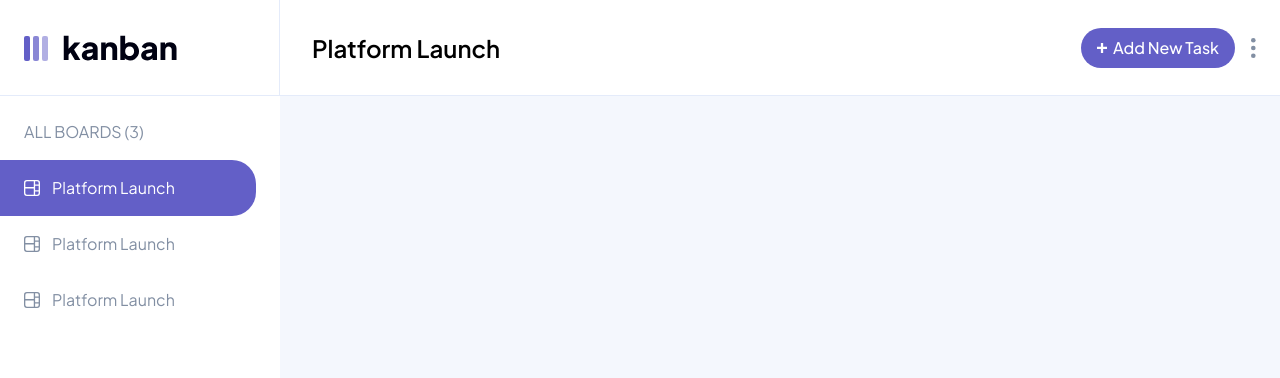
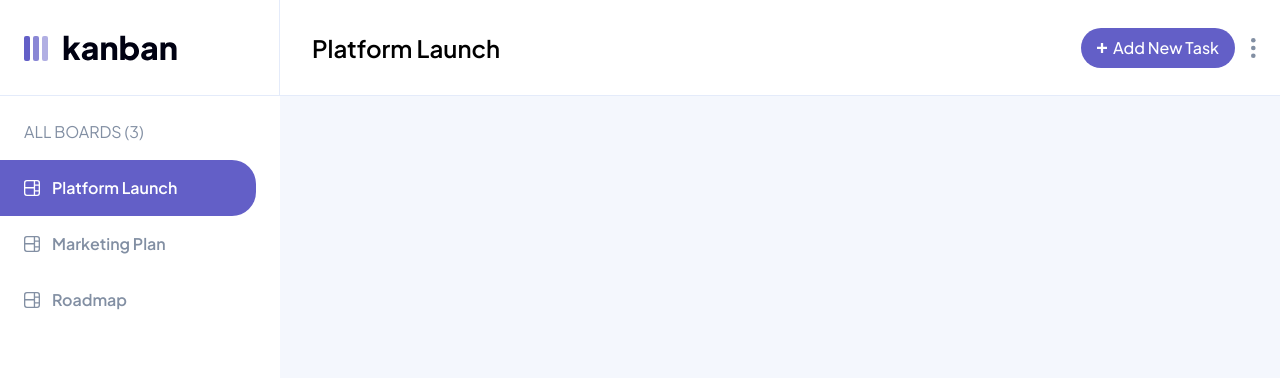
Before and after one commit to soewaiyanag/kanban-task-management-web-app, a Vue app: page / in a window 1280 px wide. Both pictures are taken after a click on the button 28 px from the left and 758 px from the top of the page. Shown: the top 378 px of the page. Built offline with nearby package versions, Linux system fonts and the light colour scheme.

Commit message:
add active state to BoardMenu

```diff
--- a/src/components/BoardMenu.vue
+++ b/src/components/BoardMenu.vue
@@ -1,30 +1,40 @@
 <script setup>
+import { ref, onMounted } from 'vue';
 import BoardIcon from './BoardIcon.vue';
+
+const boards = ref([]);
+const activeBoard = ref(0);
+
+async function fetchBoards() {
+  const response = await fetch('/data.json');
+  const data = await response.json();
+  boards.value = data?.boards;
+}
+
+onMounted(fetchBoards);
 </script>
 
 <template>
   <div class="text-nowrap pt-6">
     <h2 class="mb-4 text-base font-normal uppercase text-battleship-grey">
-      All Boards (3)
+      All Boards ({{ boards.length }})
     </h2>
     <ul>
       <li
-        class="-ml-12 flex items-center gap-3 rounded-r-3xl bg-purple-heart py-4 pl-12 text-white"
+        v-for="({ name }, index) in boards"
+        class="cursor-pointer font-semibold transition-colors"
+        :class="{
+          '-ml-12 flex items-center gap-3 rounded-r-3xl bg-purple-heart py-4 pl-12 text-white':
+            activeBoard === index,
+          '-ml-12 flex items-center gap-3 rounded-r-3xl py-4 pl-12 text-battleship-grey hover:bg-purple-heart/10 hover:text-purple-heart':
+            activeBoard !== index,
+        }"
+        @click="activeBoard = index"
       >
-        <BoardIcon :fill="'white'" />
-        Platform Launch
-      </li>
-      <li
-        class="-ml-12 flex items-center gap-3 rounded-r-3xl py-4 pl-12 text-battleship-grey"
-      >
-        <BoardIcon :fill="'var(--battleship-grey)'" />
-        Platform Launch
-      </li>
-      <li
-        class="-ml-12 flex items-center gap-3 rounded-r-3xl py-4 pl-12 text-battleship-grey"
-      >
-        <BoardIcon :fill="'var(--battleship-grey)'" />
-        Platform Launch
+        <BoardIcon
+          :fill="activeBoard === index ? 'white' : 'var(--battleship-grey)'"
+        />
+        {{ name }}
       </li>
     </ul>
   </div>
```
